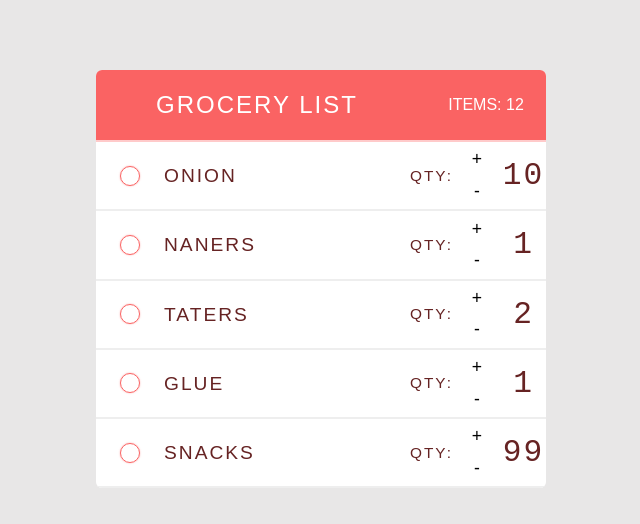
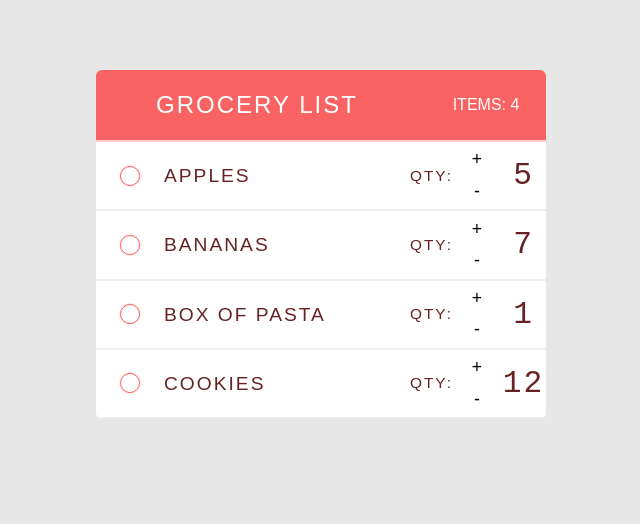
Before and after one commit to Gary-FullStack/React-project-again, a React (Vite) app: page / in a window 1280 px wide. Shown: the top 524 px of the page, without its empty margins (319-959 px from the left). Built offline with nearby package versions, Linux system fonts and the light colour scheme.

Commit message:
updated some stuff
props and map

```diff
--- a/src/main.jsx
+++ b/src/main.jsx
@@ -4,19 +4,23 @@ import { StrictMode } from "react";
 const items = [
     {
       name: "Apples",
-      quantity: 5
+      quantity: 5,
+      id: 1
     },
     {
       name: "Bananas",
-      quantity: 7
+      quantity: 7,
+      id: 2
     },
     {
       name: "Box of Pasta",
-      quantity: 1
+      quantity: 1,
+        id: 3
     },
     {
       name: "Cookies",
-      quantity: 12
+      quantity: 12,
+        id: 4
     }
   ]
 
@@ -50,20 +54,24 @@ const Counter = (props) => {
     )
 }
 
-const App = () => {
+const App = (props) => {
     return (
         <div className="grocery-list">
             <Header
                 title= "Grocery List"
-                itemTotal={12} />
+                itemTotal={props.initialList.length} />
 
 
             {/* the list */}
-            <Item name="Onion" quantity={10} />
-            <Item name="naners" quantity={1} />
-            <Item name="taters" quantity={2} />
-            <Item name="glue" quantity={1} />
-            <Item name="snacks" quantity={99} />
+
+            {props.initialList.map(item =>
+                <Item
+                    name={item.name}
+                    quantity={item.quantity}
+                    key={item.id}
+                />
+            )}
+
         </div>
     )
 
```
